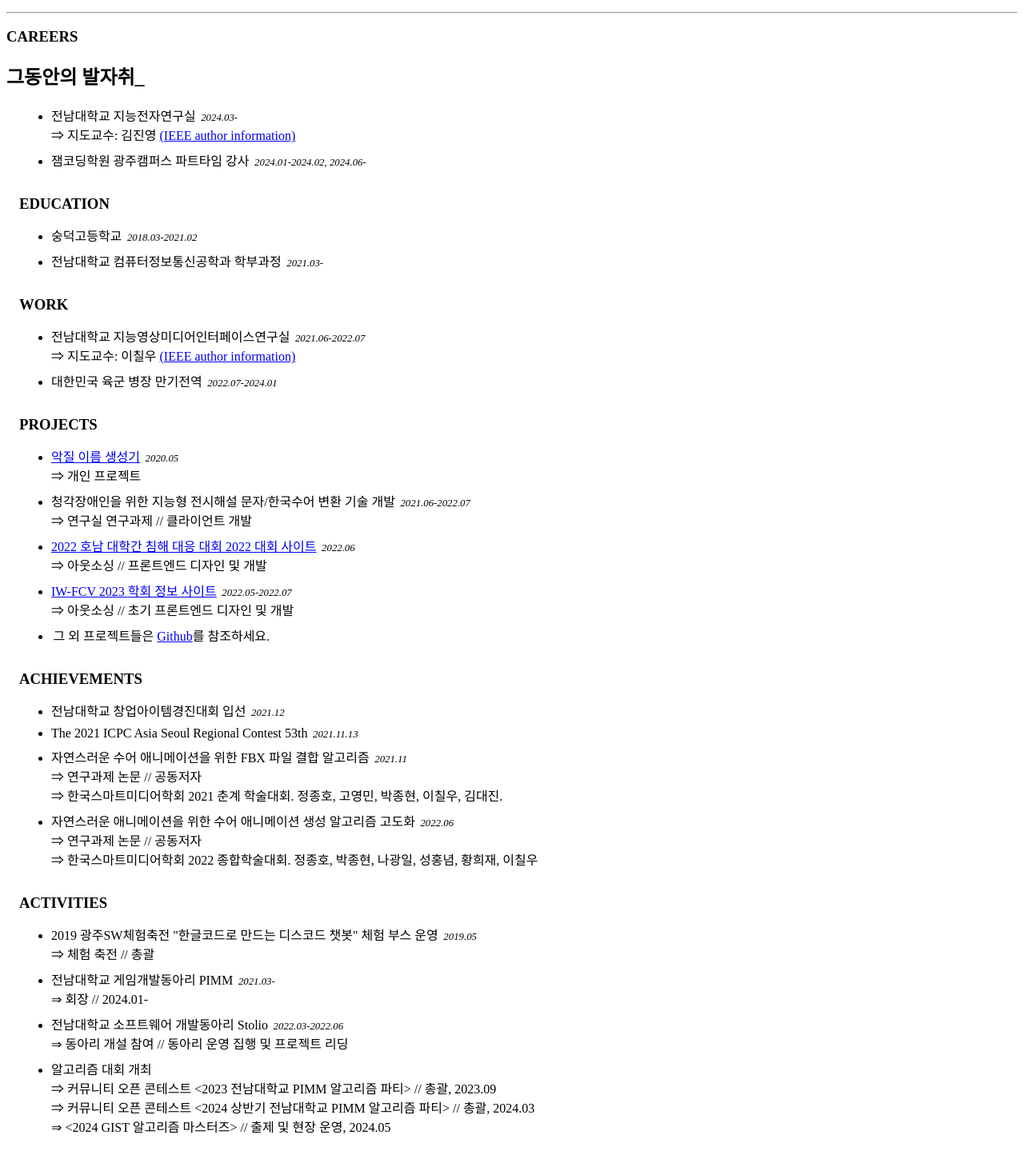
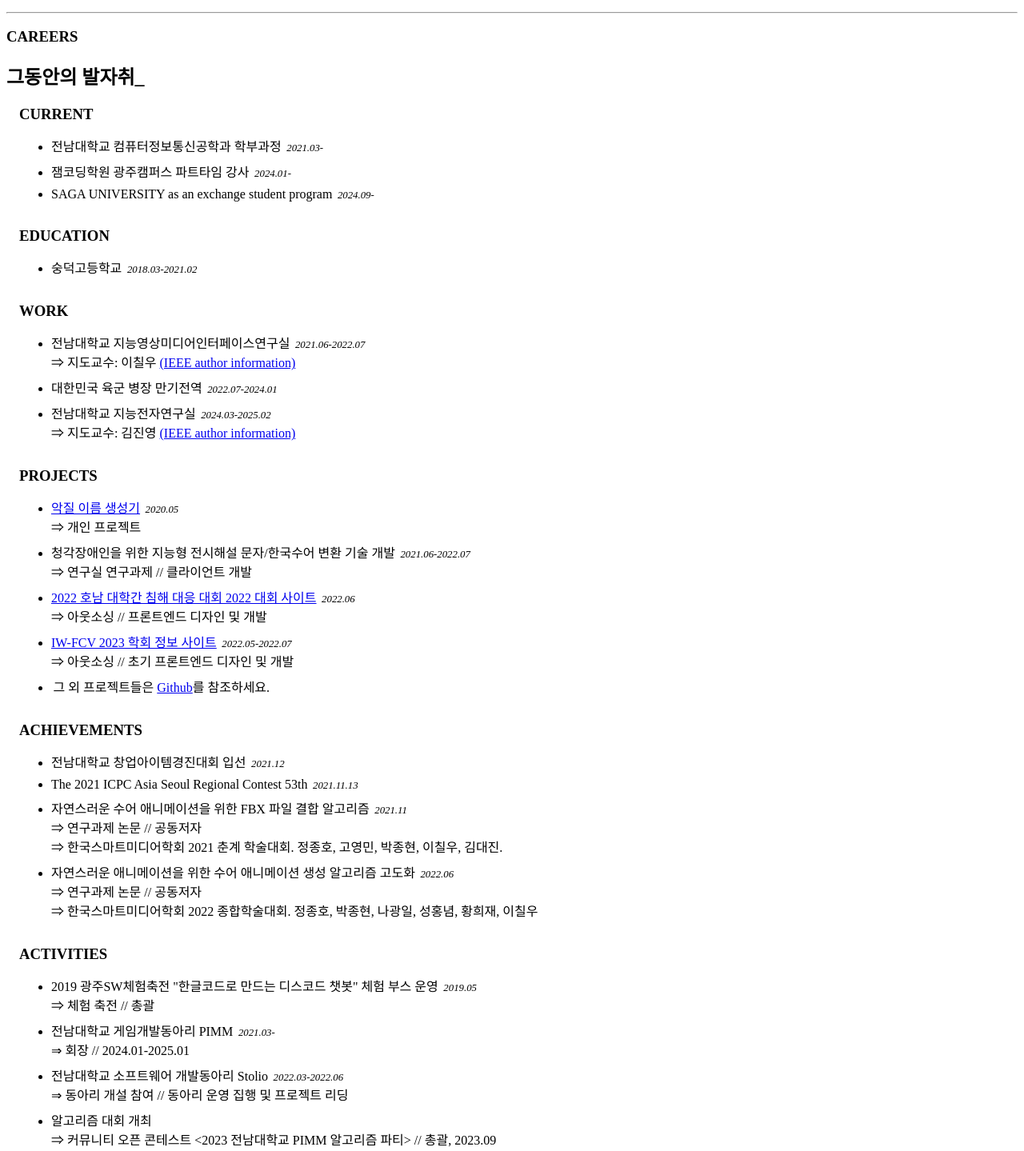
Before and after one commit to ShapeLayer/jonghyeon.me, a Svelte app: page / in a window 1280 px wide. Shown: the part 1500-2939 px from the top of the page at 80% size. Built offline with nearby package versions, Linux system fonts and the light colour scheme; the HTML template or start-up script is replaced by a standard one.

Commit message:
Update Careers.svelte

```diff
--- a/src/includes/Careers.svelte
+++ b/src/includes/Careers.svelte
@@ -11,26 +11,24 @@
   <div class="careers__content">
     <h3 class="subsubtitle">CAREERS</h3>
     <h2 class="subtitle">그동안의 발자취_</h2>
-    <CareersSection id='careers__now'>
+    <CareersSection id='careers__now' title='CURRENT'>
       <CareersSectionContent
-        name='전남대학교 지능전자연구실'
-        date='2024.03-'
-      >
-        ⇒ 지도교수: 김진영 <a href="https://ieeexplore.ieee.org/author/38185528600" target="_blank" rel="noreferrer">(IEEE author information)</a>
-      </CareersSectionContent>
+        name='전남대학교 컴퓨터정보통신공학과 학부과정'
+        date='2021.03-'
+      />
       <CareersSectionContent
         name='잼코딩학원 광주캠퍼스 파트타임 강사'
-        date='2024.01-2024.02, 2024.06-'
+        date='2024.01-'
+      />
+      <CareersSectionContent
+        name='SAGA UNIVERSITY as an exchange student program'
+        date='2024.09-'
       />
     </CareersSection>
     <CareersSection id='careers__education' title='EDUCATION'>
       <CareersSectionContent
         name='숭덕고등학교'
         date='2018.03-2021.02'
-      />
-      <CareersSectionContent
-        name='전남대학교 컴퓨터정보통신공학과 학부과정'
-        date='2021.03-'
       />
     </CareersSection>
     <CareersSection id='careers__work' title='WORK'>
@@ -44,6 +42,12 @@
         name='대한민국 육군 병장 만기전역'
         date='2022.07-2024.01'
       />
+      <CareersSectionContent
+        name='전남대학교 지능전자연구실'
+        date='2024.03-2025.02'
+      >
+        ⇒ 지도교수: 김진영 <a href="https://ieeexplore.ieee.org/author/38185528600" target="_blank" rel="noreferrer">(IEEE author information)</a>
+      </CareersSectionContent>
     </CareersSection>
     <CareersSection id='careers__projects' title='PROJECTS'>
       <CareersSectionContent
@@ -111,7 +115,7 @@
       <CareersSectionContent
         name='전남대학교 게임개발동아리 PIMM'
         date='2021.03-'>
-        ⇒ 회장 // 2024.01-
+        ⇒ 회장 // 2024.01-2025.01
       </CareersSectionContent>
       <CareersSectionContent
         name='전남대학교 소프트웨어 개발동아리 Stolio'
@@ -124,7 +128,9 @@
       >
         ⇒ 커뮤니티 오픈 콘테스트 &lt;2023 전남대학교 PIMM 알고리즘 파티&gt; // 총괄, 2023.09 <br>
         ⇒ 커뮤니티 오픈 콘테스트 &lt;2024 상반기 전남대학교 PIMM 알고리즘 파티&gt; // 총괄, 2024.03 <br>
-        ⇒ &lt;2024 GIST 알고리즘 마스터즈&gt; // 출제 및 현장 운영, 2024.05
+        ⇒ &lt;2024 GIST 알고리즘 마스터즈&gt; // 출제 및 현장 운영, 2024.05 <br>
+        ⇒ 커뮤니티 오픈 콘테스트 &lt;2024 하반기 전남대학교 PIMM 알고리즘 파티&gt; // 총괄, 2024.09 <br>
+        ⇒ 커뮤니티 오픈 콘테스트 &lt;2025 상반기 전남대학교 PIMM 알고리즘 파티&gt; // 총괄, 2025.03
       </CareersSectionContent>
     </CareersSection>
     <CareersSection id='careers__certificates' title='CERTIFICATES'>
```
